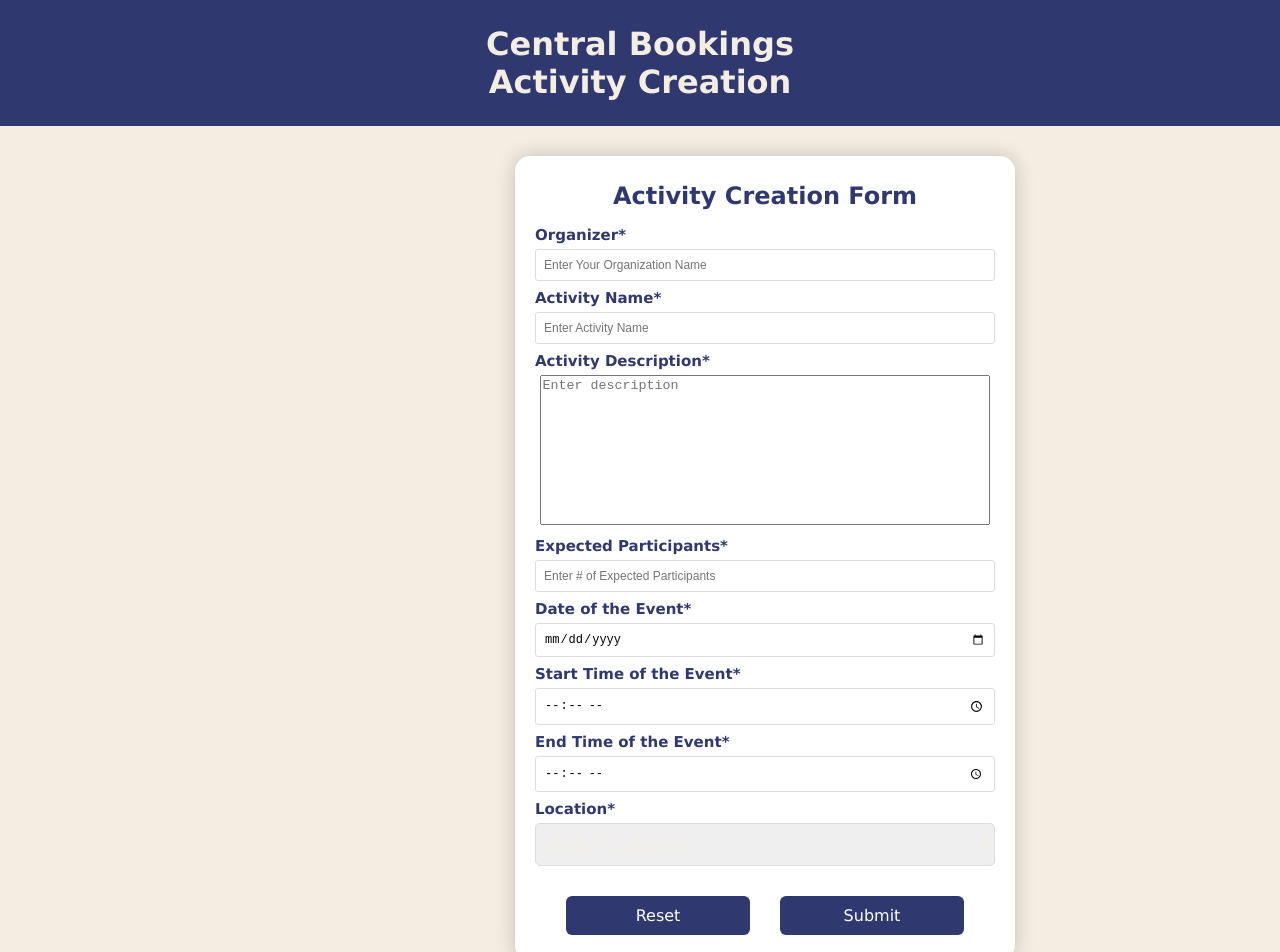
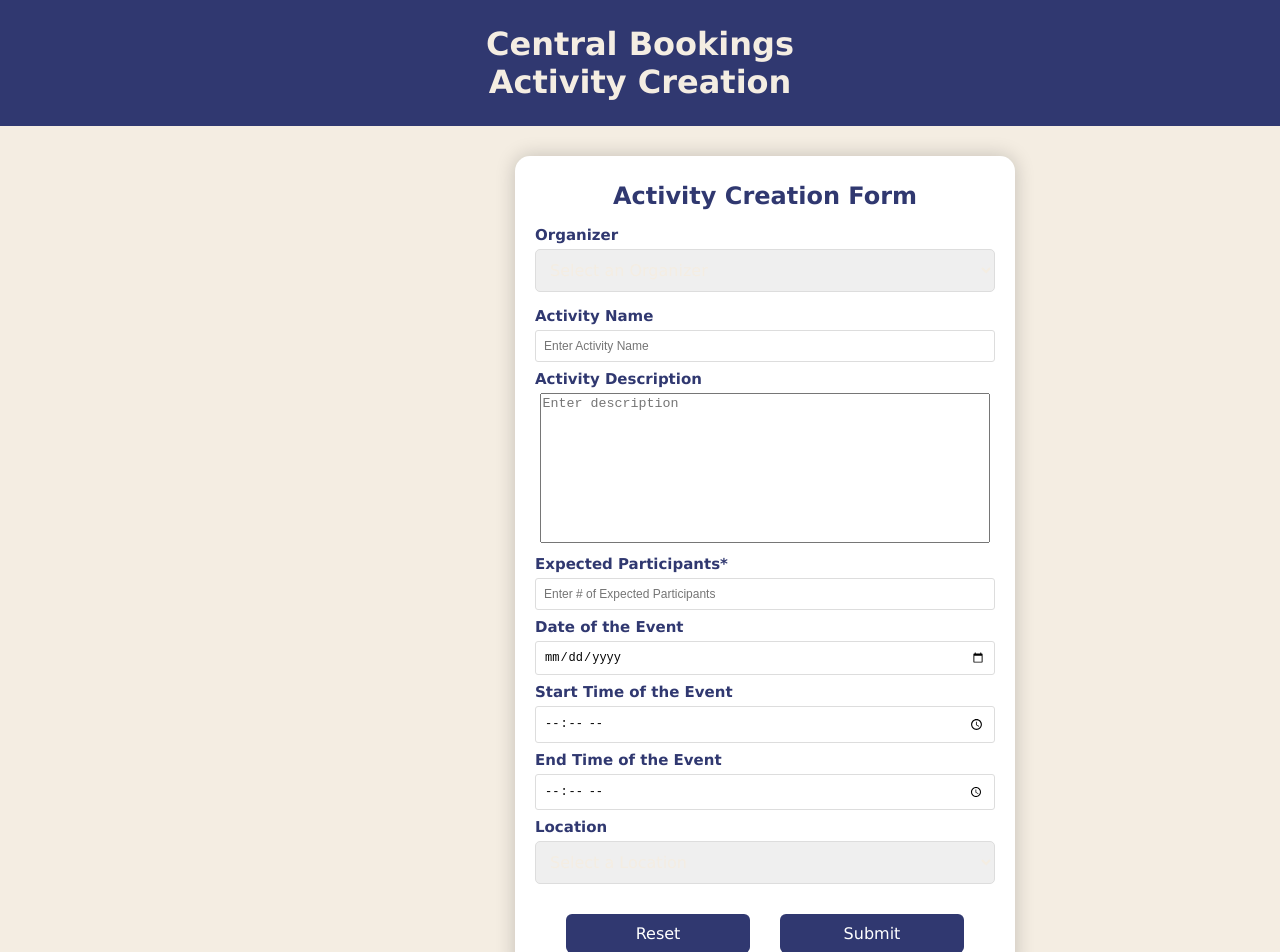
Before and after one commit to Fluorine-Git/centralbookings, a React app in the folder frontend/: page / in a window 1280 px wide. Shown: the top 952 px of the page. Built offline with nearby package versions, Linux system fonts and the light colour scheme; the HTML template or start-up script is replaced by a standard one.

Commit message:
Implemented Reset Button + Changed Some Form Details
Organizer is now a dropdown box to select from existing organizers. Removed the * from all the field names since they're all required anyway.

```diff
--- a/frontend/src/Form.jsx
+++ b/frontend/src/Form.jsx
@@ -18,9 +18,16 @@ function Form() {
         setValues({...values, [e.target.name]:[e.target.value]})
     }
 
+    {/* Add code here to connect data to backend */}
     const handleSubmit = (e) => {
         e.preventDefault()
         console.log(values)
+    }
+
+    const ResetFunc = () => {
+        setValues({organizer: '', activity_name: '', description: '',
+            expected_participants: '', schedule_date: '', start_time: '',
+            end_time: '', location: ''})
     }
 
     return (
@@ -34,43 +41,50 @@ function Form() {
             <div className="form">
                 <h1>Activity Creation Form</h1>
                 <form onSubmit={handleSubmit}>
-                    <label htmlFor="organizer">Organizer*</label>
-                    <input type="text" placeholder="Enter Your Organization Name" name="organizer"
-                    onChange={(e) => handleChanges(e)} required/>
 
-                    <label htmlFor="activity_name">Activity Name*</label>
+                    {/* Hard coded options for the Organizer */}
+                    <label htmlFor="organizer">Organizer</label>
+                    <select name="organizer" id="organizer" onChange={(e) => handleChanges(e)} required value={values.organizer}>
+                        <option value="" disabled selected hidden>Select an Organizer</option>
+                        <option value="smith_publishing">Smith Publishing</option>
+                        <option value="collegium_of_music">Collegium of Music</option>
+                        <option value="metro_commuters_organization">Metro Commuters Organization</option>
+                    </select>
+
+                    <label htmlFor="activity_name">Activity Name</label>
                     <input type="text" placeholder="Enter Activity Name" name="activity_name"
-                    onChange={(e) => handleChanges(e)} required/>
+                    onChange={(e) => handleChanges(e)} required value={values.activity_name}/>
 
-                    <label htmlFor="description">Activity Description*</label>
+                    <label htmlFor="description">Activity Description</label>
                     <textarea name="description" id="description" cols="30" rows="10"
-                    onChange={(e) => handleChanges(e)} required placeholder="Enter description"></textarea>
+                    onChange={(e) => handleChanges(e)} required  value={values.description} placeholder="Enter description"></textarea>
 
                     <label htmlFor="expected_participants">Expected Participants*</label>
                     <input type="number" placeholder="Enter # of Expected Participants" name="expected_participants"
-                    onChange={(e) => handleChanges(e)} required/>
+                    onChange={(e) => handleChanges(e)} required value={values.expected_participants}/>
 
-                    <label htmlFor="schedule_date">Date of the Event*</label>
+                    <label htmlFor="schedule_date">Date of the Event</label>
                     <input type="date" name="schedule_date"
-                    onChange={(e) => handleChanges(e)} required/>
+                    onChange={(e) => handleChanges(e)} required value={values.schedule_date}/>
 
-                    <label htmlFor="start_time">Start Time of the Event*</label>
+                    <label htmlFor="start_time">Start Time of the Event</label>
                     <input type="time" name="start_time"
-                    onChange={(e) => handleChanges(e)} required/>
+                    onChange={(e) => handleChanges(e)} required value={values.start_time}/>
 
-                    <label htmlFor="end_time">End Time of the Event*</label>
+                    <label htmlFor="end_time">End Time of the Event</label>
                     <input type="time" name="end_time"
-                    onChange={(e) => handleChanges(e)} required/>
+                    onChange={(e) => handleChanges(e)} required value={values.end_time}/>
 
-                    <label htmlFor="location">Location*</label>
-                    <select name="location" id="location" onChange={(e) => handleChanges(e)} required>
+                    {/* Hard coded options for the Location */}
+                    <label htmlFor="location">Location</label>
+                    <select name="location" id="location" onChange={(e) => handleChanges(e)} required value={values.location}>
                         <option value="" disabled selected hidden>Select a Location</option>
                         <option value="pridehall_theater">Pridehall Theater</option>
                         <option value="convergence_center_107">Room 107, Convergence Center</option>
                         <option value="innovatech_hall">Innovatech Lecture Hall</option>
                     </select>
 
-                    <button type="button">Reset</button>
+                    <button type="button" onClick={ResetFunc}>Reset</button>
                     <button type="submit">Submit</button>
                 </form>
             </div>
```
